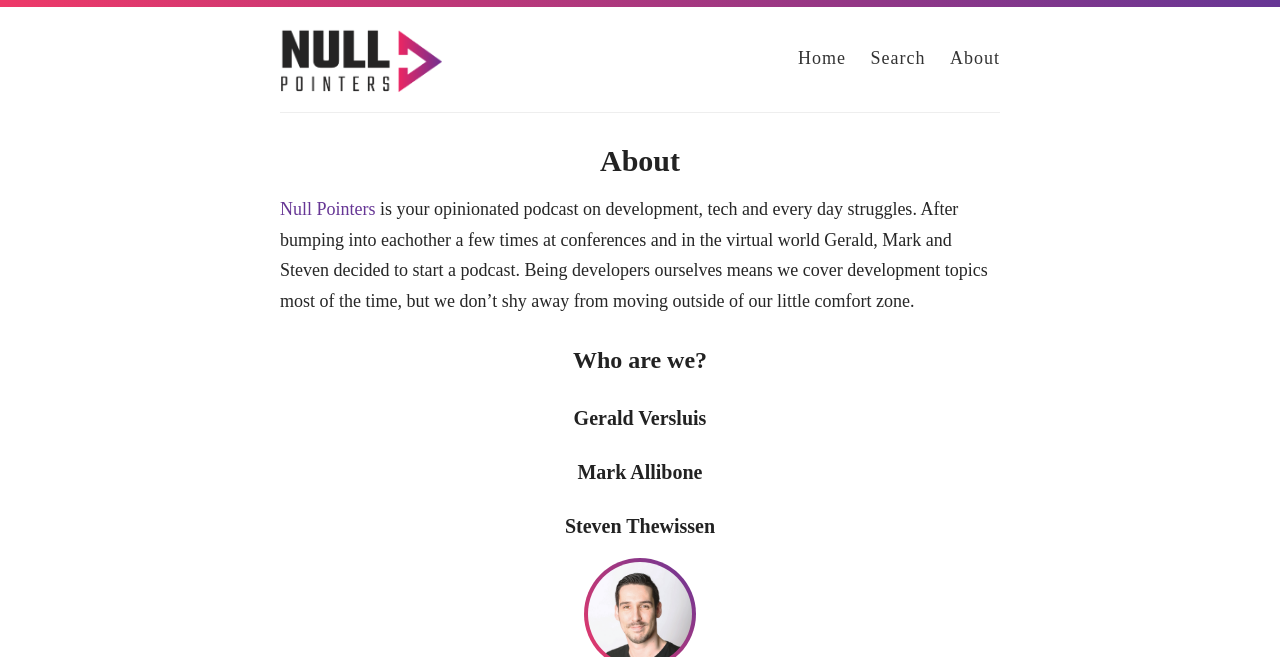
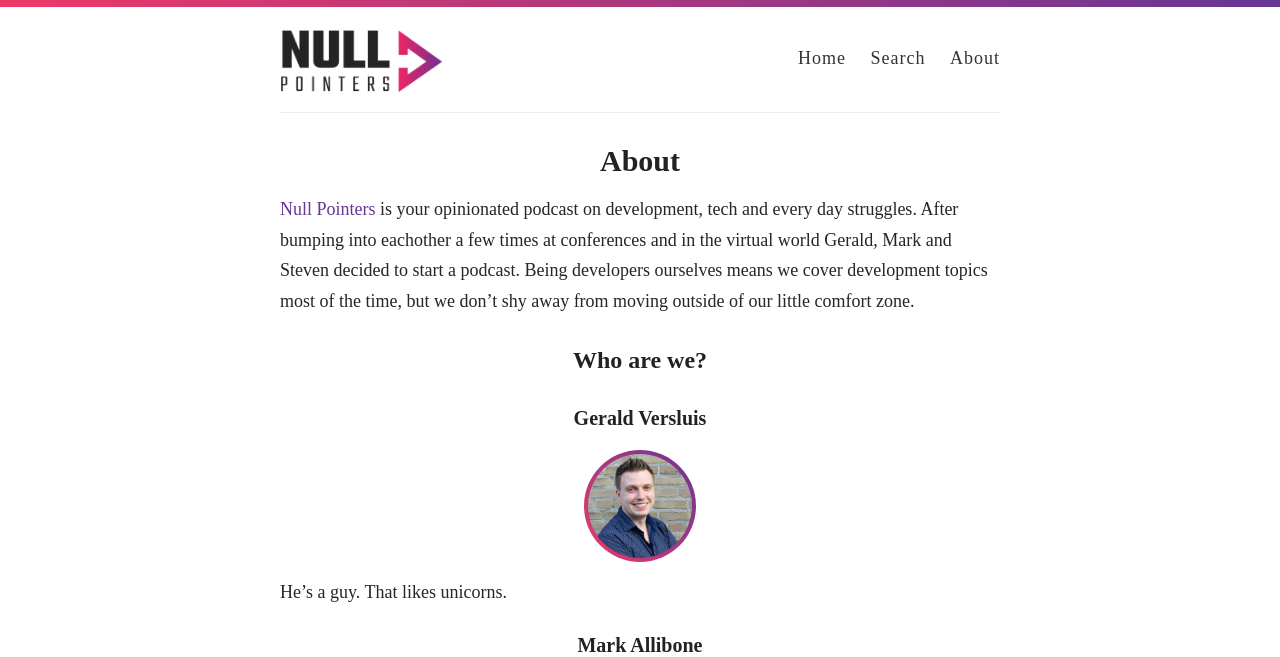
Before and after one commit to nullpointersio/website, a Jekyll site: the page built from _pages/about.md, in a window 1280 px wide. Shown: the top 657 px of the page. Built offline with Jekyll 4.4.1, drawn with Linux system fonts in a browser that asks for light colours; some web fonts are replaced; some of the changed text lies outside the part shown; grey boxes are pictures that could not be loaded.

Commit message:
Some more about page things

```diff
--- a/_pages/about.md
+++ b/_pages/about.md
@@ -10,7 +10,15 @@
 
 ### Gerald Versluis
 
+<img src="{{ site.baseurl }}/images/gerald.png" alt="Gerald Versluis" class="muh-avatar" />
+
+He's a guy. That likes unicorns.
+
 ### Mark Allibone
+
+<img src="{{ site.baseurl }}/images/mark.png" alt="Mark Allibone" class="muh-avatar" />
+
+Guy from Switzerland. Might have nice chocolate.
 
 ### Steven Thewissen
 
```
Also changed, not shown: images/gerald.png (added).
